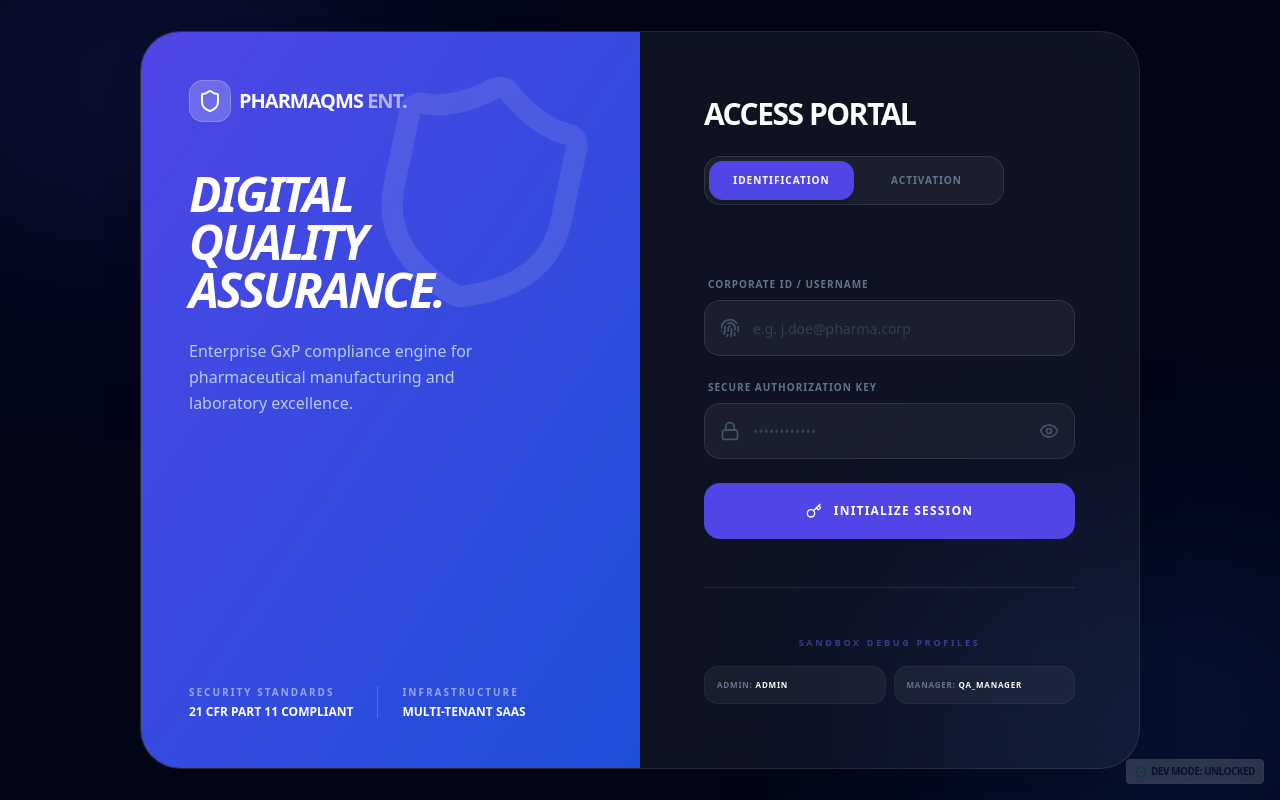
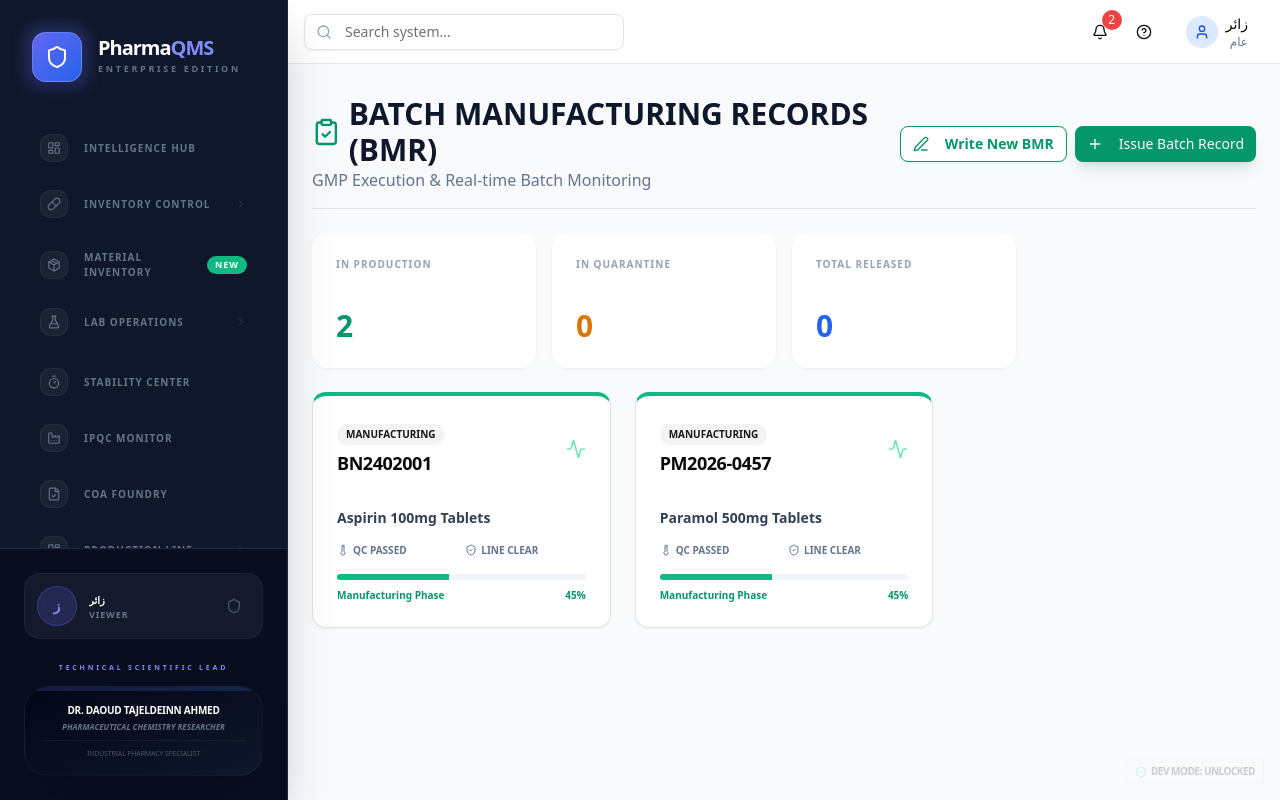
Before and after one commit to daoudtajeldeinn-png/pharmaqualify-pro, a React (Vite) app in the folder app/: page /bmr in a window 1280 px wide. Built offline with nearby package versions, Linux system fonts and the light colour scheme.

Commit message:
feat: add 3-month public access with guest user
- Add auto-activation of 3-month trial license key
- Add guest user (زائر) for public access without login
- Implement auto-login as guest when no session exists
- Guest has read-only permissions for products, materials, testing, reports

```diff
--- a/app/src/components/security/LicenseProvider.tsx
+++ b/app/src/components/security/LicenseProvider.tsx
@@ -9,8 +9,19 @@ interface LicenseContextType {
 
 const LicenseContext = createContext<LicenseContextType | null>(null);
 
+// 3-month trial license key
+const THREE_MONTH_LICENSE_KEY = 'PVVrVVZOVVJUOUZOeUFqTWZOVVVmRlVUU0ZFU1FwVE96QWpNMkFUTzBNRE00Y1RN';
+
 export function LicenseProvider({ children }: { children: ReactNode }) {
-    const [status, setStatus] = useState<LicenseStatus>(validateLicenseKey(getStoredLicenseKey()));
+    const [status, setStatus] = useState<LicenseStatus>(() => {
+        // Auto-activate 3-month license on first load if no license exists
+        const storedKey = getStoredLicenseKey();
+        if (!storedKey) {
+            setLicenseKey(THREE_MONTH_LICENSE_KEY);
+            return validateLicenseKey(THREE_MONTH_LICENSE_KEY);
+        }
+        return validateLicenseKey(storedKey);
+    });
 
     // Re-validate daily
     useEffect(() => {
--- a/app/src/components/security/SecurityProvider.tsx
+++ b/app/src/components/security/SecurityProvider.tsx
@@ -89,6 +89,15 @@ const DEFAULT_USERS: User[] = [
     permissions: ['products.read', 'testing.read', 'reports.read'],
     password: 'password',
   },
+  {
+    id: '5',
+    username: 'guest',
+    name: 'زائر',
+    role: 'viewer',
+    department: 'عام',
+    permissions: ['products.read', 'testing.read', 'reports.read', 'materials.read'],
+    password: 'guest',
+  },
 ];
 
 // ==================== Role Permissions Map ====================
@@ -133,9 +142,33 @@ export function SecurityProvider({ children }: { children: ReactNode }) {
   const [isLoading, setIsLoading] = useState(true);
   const [allUsers, setAllUsers] = useState<User[]>(loadUsers);
 
+  // Auto-login as guest function for public access
+  const autoLoginAsGuest = () => {
+    const guestUser = allUsers.find((u) => u.username === 'guest');
+    if (guestUser) {
+      const sessionExpiry = new Date();
+      sessionExpiry.setHours(sessionExpiry.getHours() + 8);
+      const userWithSession = {
+        ...guestUser,
+        lastLogin: new Date(),
+        sessionExpiry,
+      };
+      setUser(userWithSession);
+      localStorage.setItem('currentUser', JSON.stringify(userWithSession));
+      localStorage.setItem('sessionExpiry', sessionExpiry.toISOString());
+      const activityLog = JSON.parse(localStorage.getItem('activityLog') || '[]');
+      activityLog.unshift({
+        timestamp: new Date().toISOString(),
+        action: 'AUTO_LOGIN',
+        user: 'guest',
+        details: 'Auto logged in as guest for public access',
+      });
+      localStorage.setItem('activityLog', JSON.stringify(activityLog.slice(0, 100)));
+    }
+  };
+
   useEffect(() => {
     console.log("SecurityProvider: Checking for session...");
-    // Check for stored session
     const storedUser = localStorage.getItem('currentUser');
     const sessionExpiry = localStorage.getItem('sessionExpiry');
 
@@ -145,13 +178,14 @@ export function SecurityProvider({ children }: { children: ReactNode }) {
         console.log("SecurityProvider: Session valid, restoring user...");
         setUser(JSON.parse(storedUser));
       } else {
-        console.log("SecurityProvider: Session expired.");
-        // Session expired
+        console.log("SecurityProvider: Session expired - auto-login as guest");
         localStorage.removeItem('currentUser');
         localStorage.removeItem('sessionExpiry');
+        autoLoginAsGuest();
       }
     } else {
-      console.log("SecurityProvider: No session found.");
+      console.log("SecurityProvider: No session found - auto-login as guest");
+      autoLoginAsGuest();
     }
     setIsLoading(false);
     console.log("SecurityProvider: Loading set to false.");
```
Also changed, not shown: generate_key.js (added, +16 -0 lines).
